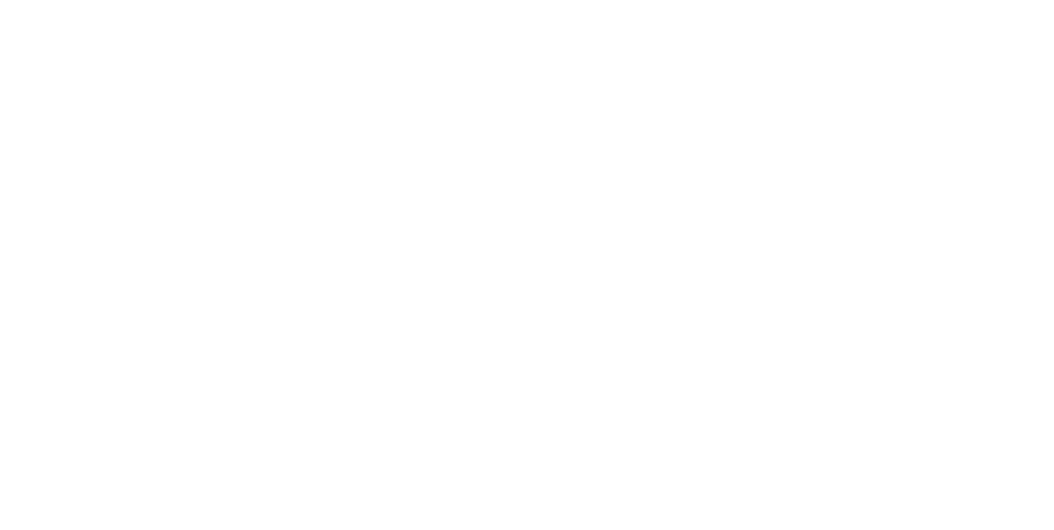
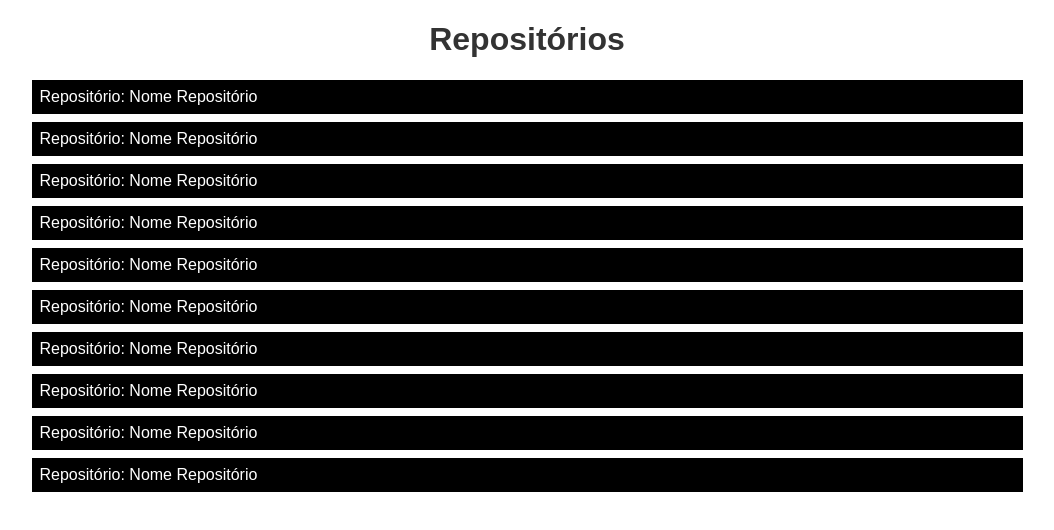
Before and after one commit to lucasjmlara/React_Hiring_Coders, a React (Create React App) app: page /repos in a window 1280 px wide. Shown: the top 530 px of the page, without its empty margins (113-1167 px from the left). Built offline with nearby package versions, Linux system fonts and the light colour scheme.

Commit message:
Organizar e adicionar estilos

```diff
--- a/package.json
+++ b/package.json
@@ -11,6 +11,7 @@
     "react-dom": "^18.1.0",
     "react-router-dom": "^6.3.0",
     "react-scripts": "5.0.1",
+    "styled-components": "^5.3.5",
     "web-vitals": "^2.1.4"
   },
   "scripts": {
--- a/src/Home.js
+++ b/src/Pages/Home/index.js
@@ -1,5 +1,6 @@
 import React, { useState } from 'react';
 import axios from 'axios';
+import * as S from './styled';
 
 function Home(props) {
   const [usuario, setUsuario] = useState('');
@@ -7,10 +8,10 @@
     axios.get(`https://api.github.com/users/${usuario}`).then(res => console.log(res.data));
   }
   return (
-    <>
-      <input placeholder='Usuário' className='usuarioInput' value={usuario} onChange={e => setUsuario(e.target.value)}/>
-      <button type='button' onClick={handlePesquisa}>Pesquisar</button>
-    </>
+    <S.Container>
+      <S.Input placeholder='Usuário' className='usuarioInput' value={usuario} onChange={e => setUsuario(e.target.value)}/>
+      <S.Button type='button' onClick={handlePesquisa}>Pesquisar</S.Button>
+    </S.Container>
   );
 }
 
--- /dev/null
+++ b/src/Pages/Home/styled.js
@@ -0,0 +1,36 @@
+import styled from 'styled-components';
+
+export const Container = styled.div`
+    width: 100vw;
+    height: 100vh;
+    display: flex;
+    align-items: center;
+    justify-content: center;
+`
+
+export const Input = styled.input`
+    border: 1px solid #ddd;
+    border-radius: .25rem 0 0 .25rem;
+    height: 1.5rem;
+    padding: 0 .5rem;
+
+    &:focus,
+    &:active {
+        outline:none;
+        box-shadow:none;
+    }
+`
+
+export const Button = styled.button`
+    border: 1px solid #ddd;
+    border-radius: 0 .25rem .25rem 0;
+    height: 1.6rem;
+    background: #000;
+    color: #fff;
+
+    &:focus,
+    &:active {
+        outline:none;
+        box-shadow:none;
+    }
+`
--- /dev/null
+++ b/src/Pages/Repositories/index.js
@@ -0,0 +1,24 @@
+import React, { useState } from 'react';
+import * as S from './styled';
+
+function Repos(props) {
+  return (
+    <S.Container>
+      <S.Title>Repositórios</S.Title>
+      <S.List>
+        <S.ListItem>Repositório: Nome Repositório</S.ListItem>
+        <S.ListItem>Repositório: Nome Repositório</S.ListItem>
+        <S.ListItem>Repositório: Nome Repositório</S.ListItem>
+        <S.ListItem>Repositório: Nome Repositório</S.ListItem>
+        <S.ListItem>Repositório: Nome Repositório</S.ListItem>
+        <S.ListItem>Repositório: Nome Repositório</S.ListItem>
+        <S.ListItem>Repositório: Nome Repositório</S.ListItem>
+        <S.ListItem>Repositório: Nome Repositório</S.ListItem>
+        <S.ListItem>Repositório: Nome Repositório</S.ListItem>
+        <S.ListItem>Repositório: Nome Repositório</S.ListItem>
+      </S.List>
+    </S.Container>
+  );
+}
+
+export default Repos;
--- /dev/null
+++ b/src/Pages/Repositories/styled.js
@@ -0,0 +1,28 @@
+import styled from 'styled-components';
+
+export const Container = styled.div`
+    width: 100%;
+    max-width: 991px;
+    margin: 0 auto;
+`
+
+export const Title = styled.h1`
+    text-align: center;
+    font-size: 2rem;
+    font-family: sans-serif;
+    color: #333;
+`
+
+export const List = styled.ul`
+    list-style: none;
+    padding: 0;
+    margin: 0;
+    font-family: sans-serif;
+`
+
+export const ListItem = styled.li`
+    margin: 0.5rem 0;
+    padding: .5rem;
+    background: #000;
+    color: #fff;
+`
--- a/src/index.css
+++ /dev/null
@@ -1,13 +0,0 @@
-body {
-  margin: 0;
-  font-family: -apple-system, BlinkMacSystemFont, 'Segoe UI', 'Roboto', 'Oxygen',
-    'Ubuntu', 'Cantarell', 'Fira Sans', 'Droid Sans', 'Helvetica Neue',
-    sans-serif;
-  -webkit-font-smoothing: antialiased;
-  -moz-osx-font-smoothing: grayscale;
-}
-
-code {
-  font-family: source-code-pro, Menlo, Monaco, Consolas, 'Courier New',
-    monospace;
-}
--- a/src/index.js
+++ b/src/index.js
@@ -1,17 +1,10 @@
 import React from 'react';
 import ReactDOM from 'react-dom/client';
-import './index.css';
 import App from './App';
-import reportWebVitals from './reportWebVitals';
 
 const root = ReactDOM.createRoot(document.getElementById('root'));
 root.render(
   <React.StrictMode>
-    <App/>
+    <App />
   </React.StrictMode>
 );
-
-// If you want to start measuring performance in your app, pass a function
-// to log results (for example: reportWebVitals(console.log))
-// or send to an analytics endpoint. Learn more: https://bit.ly/CRA-vitals
-reportWebVitals();
--- a/src/reportWebVitals.js
+++ /dev/null
@@ -1,13 +0,0 @@
-const reportWebVitals = onPerfEntry => {
-  if (onPerfEntry && onPerfEntry instanceof Function) {
-    import('web-vitals').then(({ getCLS, getFID, getFCP, getLCP, getTTFB }) => {
-      getCLS(onPerfEntry);
-      getFID(onPerfEntry);
-      getFCP(onPerfEntry);
-      getLCP(onPerfEntry);
-      getTTFB(onPerfEntry);
-    });
-  }
-};
-
-export default reportWebVitals;
--- a/src/routes.js
+++ b/src/routes.js
@@ -1,7 +1,7 @@
 import React from "react";
 import { BrowserRouter as Router, Route, Routes } from 'react-router-dom';
-import Repos from './Repos';
-import Home from "./Home";
+import Repos from './Pages/Repositories/';
+import Home from "./Pages/Home/";
 
 export default function Routess() {
     return(
```
Also changed, not shown: src/App.css (deleted, +0 -38 lines), src/Repos.js (deleted, +0 -10 lines), src/setupTests.js (deleted, +0 -5 lines), 2 other files (tests, documents, lock files or other folders).
